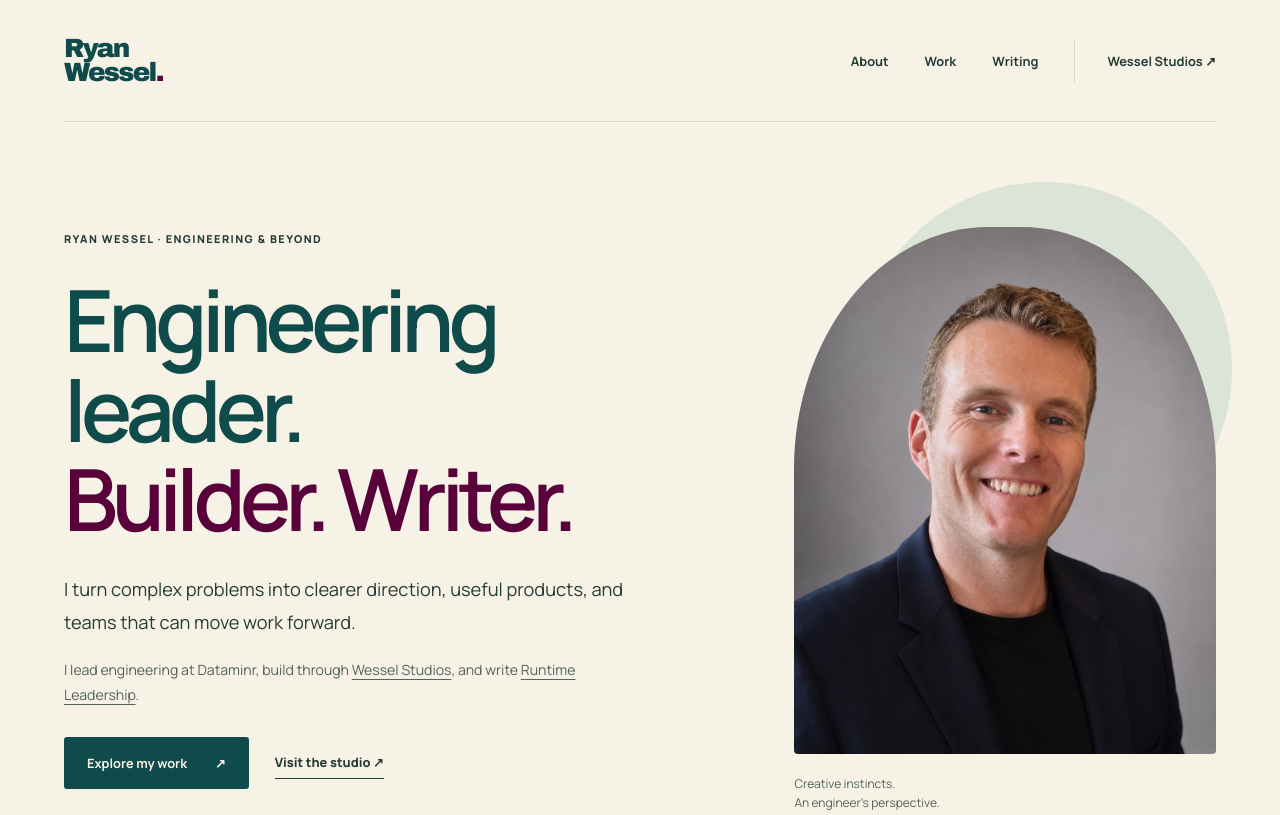
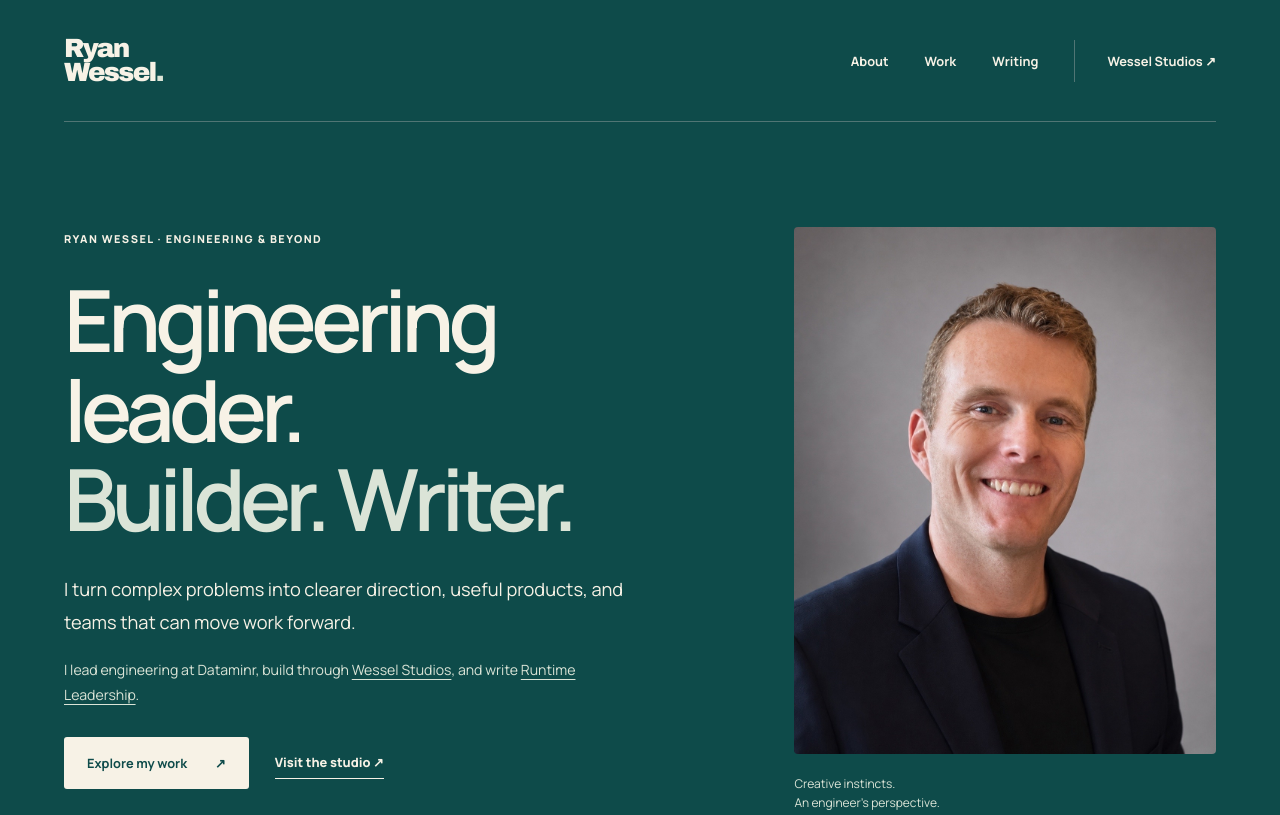
Before and after one commit to ryanjwessel/ryanjwessel.com, an Astro site: page / in a window 1280 px wide. Shown: the top 815 px of the page. Built offline with nearby package versions, Linux system fonts and the light colour scheme; Astro itself is replaced by a stand-in of ours.

Commit message:
Give Ryan's site a deep teal identity (#72)
* Lead personal site with deep teal surfaces

* Add dusty blue accents and rectangular portrait crop

* Feature dusty blue in writing section and remove portrait frame

* Extend dusty blue to writing intro and experience section

* Reserve dusty blue for sections below page introductions

---------

Co-authored-by: Ryan Wessel <ryan@ryanjwessel.com>

```diff
--- a/web/layouts/BaseLayout.astro
+++ b/web/layouts/BaseLayout.astro
@@ -20,7 +20,7 @@ const personSchema = {
   <head>
     <meta charset="UTF-8" />
     <meta name="viewport" content="width=device-width, initial-scale=1" />
-    <meta name="theme-color" content="#F7F2E6" />
+    <meta name="theme-color" content="#0E4B4A" />
     <title>{title}</title>
     <meta name="description" content={description} />
     <link rel="canonical" href={canonical} />
@@ -42,6 +42,7 @@ const personSchema = {
   </head>
   <body>
     <a class="skip-link" href="#main">Skip to content</a>
+    <div class="teal-surface">
     <header class="site-header container">
       <a class="wordmark" href="/" aria-label="Ryan Wessel home">Ryan<br />Wessel<span aria-hidden="true">.</span></a>
       <nav aria-label="Primary">
@@ -51,7 +52,9 @@ const personSchema = {
         <a class="studio-nav" href={site.studio}>Wessel Studios <span aria-hidden="true">↗</span></a>
       </nav>
     </header>
+    </div>
     <main id="main"><slot /></main>
+    <div class="teal-surface">
     <footer class="site-footer container">
       <div class="footer-intro">
         <p class="eyebrow">Keep in touch</p>
@@ -64,5 +67,6 @@ const personSchema = {
         <p>Engineering. Creativity. Curiosity.</p>
       </div>
     </footer>
+    </div>
   </body>
 </html>
--- a/web/pages/about.astro
+++ b/web/pages/about.astro
@@ -8,10 +8,12 @@ import { experience, site } from '../data/site';
     <img class="bio-portrait" src="/headshot.jpg" alt="Ryan Wessel" width="600" height="700" />
     <div class="prose"><h2>The thread through it all.</h2><p>I’m a self-taught software engineer. I started in front-end engineering and UX, where the connection between how something works and how it feels is hard to ignore.</p><p>My work has since taken me through e-commerce, ad tech, mobile applications, and real-time intelligence systems. Over time, my focus expanded from building the software to helping teams understand the direction, make decisions, and own the work.</p><p>Today, I’m an Engineering Director at Dataminr. I joined in May 2020 and moved into the Director role in October 2026, following hands-on engineering, technical leadership, and engineering management roles.</p><p>Alongside that work, I own <a href={site.studio}>Wessel Studios</a>, where Hannah Sawhney and I bring complementary creative, technical, and marketing experience to original ventures and selected collaborations. I also write <a href={site.substack}>Runtime Leadership</a> to work through the practical questions of leading engineering work and teams.</p></div>
   </section>
+  <div class="blue-surface experience-surface">
   <section class="section container" id="experience" aria-labelledby="experience-heading">
     <div class="section-heading"><div><p class="eyebrow">The path so far</p><h2 id="experience-heading">Experience.</h2></div><p>From hands-on product development to the systems and teams behind delivery.</p></div>
     <div class="timeline">{experience.map((company) => (
       <article class="company"><div><h3>{company.company}</h3><p class="period">{company.period}</p><p>{company.summary}</p></div><div class="roles">{company.roles.map((role) => (<section><p class="eyebrow">{role.period}</p><h4>{role.title}</h4><p>{role.description}</p></section>))}</div></article>
     ))}</div>
   </section>
+  </div>
 </BaseLayout>
--- a/web/pages/index.astro
+++ b/web/pages/index.astro
@@ -5,6 +5,7 @@ import WorkCards from '../components/WorkCards.astro';
 import { site } from '../data/site';
 ---
 <BaseLayout path="/">
+  <div class="teal-surface">
   <section class="hero container">
     <div class="hero-copy">
       <p class="eyebrow">Ryan Wessel · Engineering & beyond</p>
@@ -19,6 +20,7 @@ import { site } from '../data/site';
     </div>
   </section>
   <div class="current-strip container"><span class="eyebrow">Currently</span><p>Engineering Director at Dataminr</p><a href="/about#experience">The path so far ↗</a></div>
+  </div>
   <section class="section container" aria-labelledby="work-heading">
     <div class="section-heading"><div><p class="eyebrow">01 / Selected work</p><h2 id="work-heading">Complex systems.<br />Clearer ways forward.</h2></div><p>Leadership work at the intersection of technical direction, team execution, and useful outcomes.</p></div>
     <WorkCards />
@@ -29,9 +31,11 @@ import { site } from '../data/site';
       <div class="studio-copy"><p class="eyebrow">02 / Independent building</p><h2 id="studio-heading">Where ideas<br />become things.</h2><p>Wessel Studios is my creative business. It brings together my background in design and engineering with Hannah Sawhney’s experience in marketing, brand, and audience development.</p><p>We build our own ventures and collaborate on selected projects, from shaping an identity to bringing a digital product to life.</p><a class="text-link" href={site.studio}>Explore Wessel Studios ↗</a></div>
     </div>
   </section>
+  <div class="blue-surface">
   <section class="section container" aria-labelledby="writing-heading">
     <div class="section-heading"><div><p class="eyebrow">03 / Selected writing</p><h2 id="writing-heading">Thinking it through.<br />Sharing what helps.</h2></div><div><p>I write Runtime Leadership for engineers leading complex work and managers building reliable teams.</p><a class="text-link" href="/writing">Explore the writing ↗</a></div></div>
     <ArticleList />
   </section>
+  </div>
   <section class="about-note container"><p class="eyebrow">A little about me</p><div><h2>Always a builder.<br />Still curious.</h2><p>My path started in front-end engineering and UX, then expanded into mobile, platforms, and leading teams. I’m drawn to the places where creative thinking and technical judgment make each other better.</p><a class="text-link" href="/about">More about me ↗</a></div></section>
 </BaseLayout>
--- a/web/pages/writing.astro
+++ b/web/pages/writing.astro
@@ -7,5 +7,7 @@ import { articles, site } from '../data/site';
   <section class="page-hero container"><p class="eyebrow">Writing</p><h1>Make sense of it.<br />Make it useful.</h1><p class="page-lead">Writing is how I clarify what I’m learning about engineering leadership. Runtime Leadership is where I share the practices, questions, and decision frames that help in real work.</p></section>
   <section class="publication container" aria-labelledby="publication-heading"><div><p class="eyebrow">An independent publication by Ryan Wessel</p><h2 id="publication-heading">Runtime Leadership</h2><p>Practical systems for software engineers and engineering managers leading complex work and reliable teams.</p></div><a class="button" href={site.substack}>Read & subscribe ↗</a></section>
   <section class="section container reading-path"><div class="section-heading"><div><p class="eyebrow">01 / Lead The Work</p><h2>Move complex<br />work forward.</h2></div><p>Technical direction, architectural change, tradeoffs, and ownership. For engineers leading consequential work, whether or not they manage people.</p></div><ArticleList items={articles.filter((article) => article.path === 'Lead The Work')} /></section>
+  <div class="blue-surface">
   <section class="section container reading-path"><div class="section-heading"><div><p class="eyebrow">02 / Lead The Team</p><h2>Build the conditions<br />for good work.</h2></div><p>Direction, trust, growth, and operating rhythms. For managers helping teams make good decisions and take ownership.</p></div><ArticleList items={articles.filter((article) => article.path === 'Lead The Team')} /><p class="writing-note">Two scopes of leadership, not steps on a career ladder. <a class="text-link" href={`${site.substack}/p/start-here`}>Find more starting points ↗</a></p></section>
+  </div>
 </BaseLayout>
--- a/web/styles/global.css
+++ b/web/styles/global.css
@@ -1,10 +1,11 @@
-/* A personal editorial sibling to Wessel Studios. */
+/* Shared palette, with deep teal leading Ryan's personal identity. */
 :root {
   --paper: #f7f2e6;
   --teal: #0e4b4a;
   --ink: #263c37;
   --muted: #53635a;
   --beet: #58013b;
+  --blue: #315e73;
   --sage: #dbe4d7;
   --line: #d6d6c6;
   --body: 'Manrope', sans-serif;
@@ -41,9 +42,8 @@ nav a:hover, nav a[aria-current] { color: var(--beet); text-decoration: underlin
 .hero-lead { max-width: 560px; font-size: 1.14rem; margin-top: 30px; }
 .hero-context { max-width: 530px; color: var(--muted); font-size: .88rem; margin-top: 18px; }
 .hero-context a, .prose a { text-decoration: underline; text-underline-offset: 4px; }
-.hero-portrait { position: relative; padding: 20px 0 0 20px; }
-.hero-portrait::before { content: ''; position: absolute; width: 85%; aspect-ratio: 1; background: var(--sage); border-radius: 50%; top: -25px; right: -16px; z-index: -1; }
-.portrait-frame { overflow: hidden; border-radius: 46% 46% 4px 4px; background: var(--sage); }
+.hero-portrait { padding: 20px 0 0 20px; }
+.portrait-frame { overflow: hidden; border-radius: 4px; }
 .portrait-frame img { width: 100%; height: auto; aspect-ratio: 4 / 5; object-fit: cover; object-position: center 30%; }
 .hero-portrait > p { margin-top: 20px; font-size: .75rem; line-height: 1.6; color: var(--muted); }
 .cta-row { display: flex; align-items: center; flex-wrap: wrap; gap: 26px; margin-top: 30px; }
@@ -132,6 +132,22 @@ nav a:hover, nav a[aria-current] { color: var(--beet); text-decoration: underlin
 .reading-path + .reading-path { padding-top: 0; }
 .writing-note { margin-top: 30px; font-size: .85rem; color: var(--muted); }
 .writing-note a { margin-left: 10px; }
+.blue-surface { background: var(--blue); color: var(--paper); --muted: var(--paper); --line: #8da6ad; }
+.blue-surface h1, .blue-surface h2, .blue-surface h3 { color: var(--paper); }
+.blue-surface .text-link:hover, .blue-surface .article-row h3 a:hover { color: var(--sage); }
+.blue-surface a:focus-visible { outline-color: var(--paper); }
+.blue-surface + .about-note { padding-top: 90px; }
+.experience-surface { margin-top: 100px; }
+.teal-surface { background: var(--teal); color: var(--paper); --line: #507574; --muted: #dbe4d7; }
+.teal-surface h1, .teal-surface h2, .teal-surface .wordmark { color: var(--paper); }
+.teal-surface .wordmark span, .teal-surface .hero h1 span { color: var(--sage); }
+.teal-surface a:focus-visible { outline-color: var(--paper); }
+.teal-surface nav a:hover, .teal-surface nav a[aria-current],
+.teal-surface .text-link:hover, .teal-surface .footer-bottom a:hover { color: var(--sage); }
+.teal-surface .button { background: var(--paper); color: var(--teal); }
+.teal-surface .button:hover { background: var(--sage); }
+.teal-surface .current-strip { border-bottom: 0; }
+.teal-surface ::selection { background: var(--paper); color: var(--teal); }
 @media (max-width: 1000px) {
   nav { gap: 24px; }
   .hero { gap: 5%; }
@@ -169,6 +185,8 @@ nav a:hover, nav a[aria-current] { color: var(--beet); text-decoration: underlin
   .studio-orbit { right: 15px; bottom: 0; }
   .article-row { grid-template-columns: 1fr; gap: 12px; padding-block: 25px; }
   .about-note { grid-template-columns: 1fr; gap: 24px; padding-block: 10px 60px; }
+  .blue-surface + .about-note { padding-top: 60px; }
+  .experience-surface { margin-top: 65px; }
   .footer-bottom { flex-direction: column; gap: 18px; }
   .page-hero { padding-block: 45px; }
   h1 { font-size: clamp(2.6rem, 9vw, 4rem); }
```
Also changed, not shown: AGENTS.md (+8 -0 lines).
